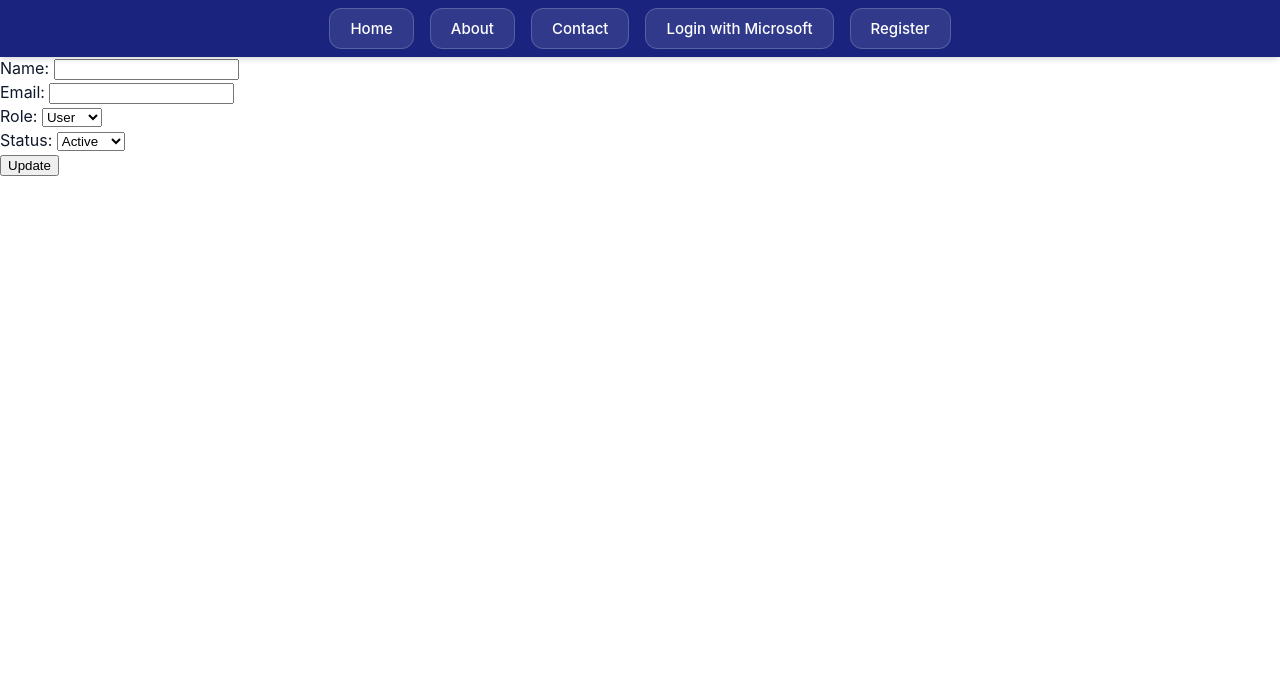
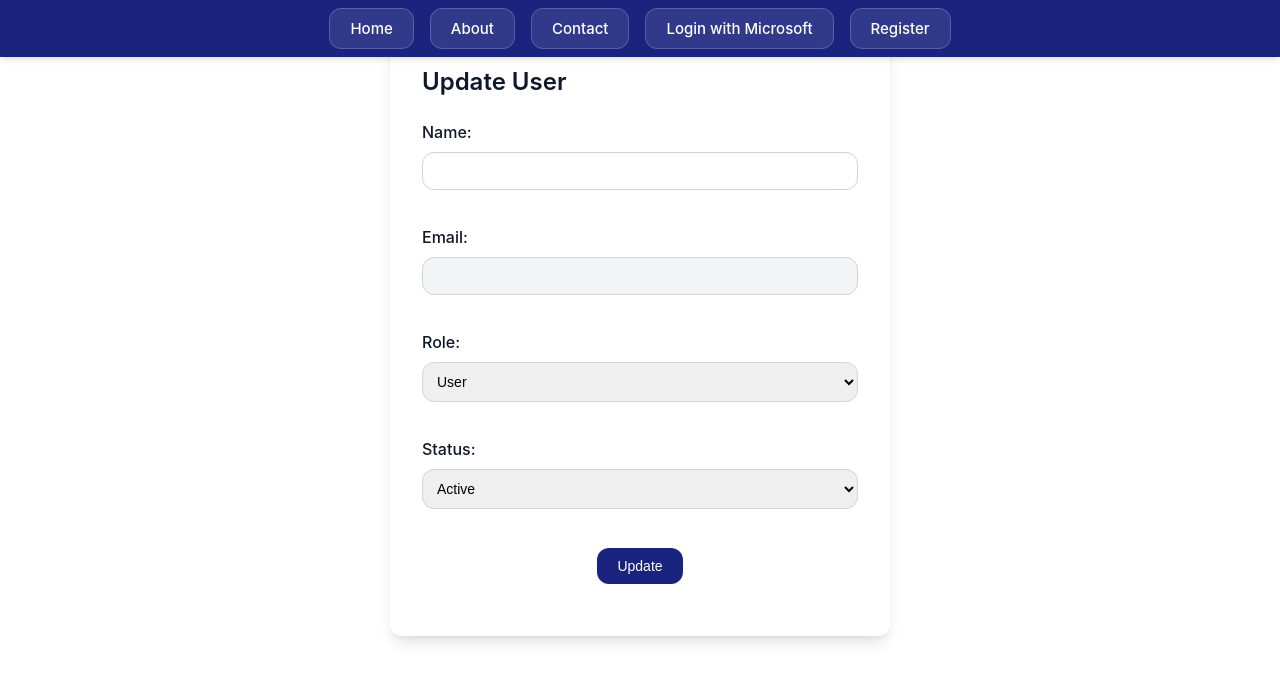
Before and after one commit to sunnySKL/Web-Based-User-Management, a Flask app: template app/templates/admin_update.html in a window 1280 px wide. Shown: the top 682 px of the page. Run offline with Flask 3, Linux system fonts and the light colour scheme; the template is opened without the code that fills it, so the values that code supplies are empty.

Commit message:
updated admin_update to look nicer

```diff
--- a/app/templates/admin_update.html
+++ b/app/templates/admin_update.html
@@ -2,32 +2,38 @@
 {% block title %}Update User{% endblock %}
 
 {% block content %}
-<div class="update-container">
+<div class="form-container" style="max-width: 500px; margin: auto; margin-top: 2rem;">
     <h2>Update User</h2>
     <form action="{{ url_for('admin.update_user', user_id=user.user_id) }}" method="POST">
-        <div>
+        <div class="form-group">
             <label for="display_name">Name:</label>
             <input type="text" id="display_name" name="display_name" value="{{ user.display_name }}" required>
         </div>
-        <div>
+
+        <div class="form-group">
             <label for="email">Email:</label>
-            <input type="email" id="email" name="email" value="{{ user.email }}" required>
+            <input type="email" id="email" name="email" value="{{ user.email }}" readonly>
         </div>
-        <div>
+
+        <div class="form-group">
             <label for="role">Role:</label>
             <select id="role" name="role" required>
                 <option value="User" {% if user.role == "User" %}selected{% endif %}>User</option>
                 <option value="Admin" {% if user.role == "Admin" %}selected{% endif %}>Admin</option>
             </select>
         </div>
-        <div>
+
+        <div class="form-group">
             <label for="status">Status:</label>
             <select id="status" name="status" required>
                 <option value="active" {% if user.status == "active" %}selected{% endif %}>Active</option>
                 <option value="inactive" {% if user.status == "inactive" %}selected{% endif %}>Inactive</option>
             </select>
         </div>
-        <button type="submit" class="btn btn-primary">Update</button>
+
+        <div style="text-align: center; margin-top: 1.5rem;">
+            <button type="submit" class="btn btn-primary">Update</button>
+        </div>
     </form>
 </div>
 {% endblock %}
```
